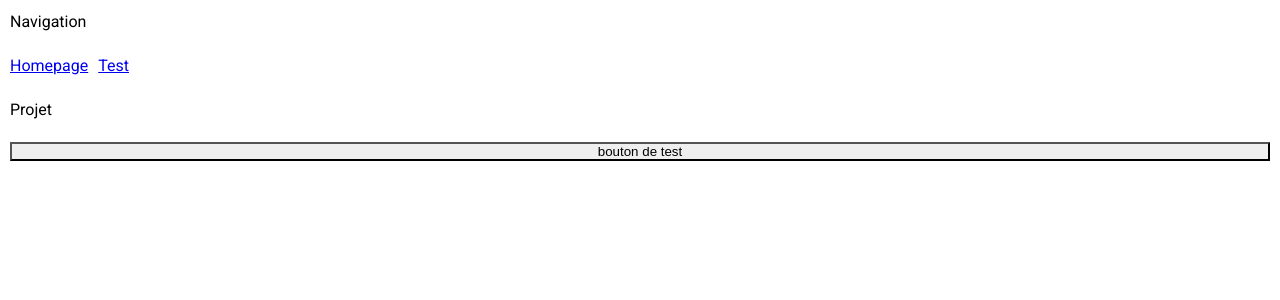
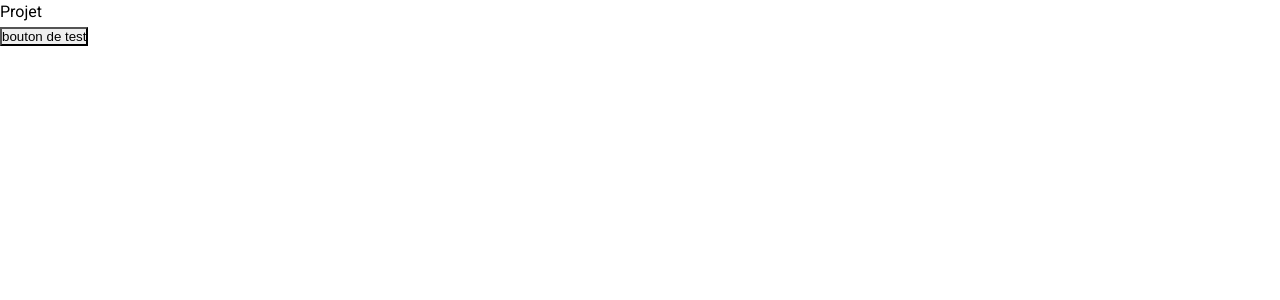
Before and after one commit to Alexandre-RICHARD/alex-front, a React (Vite) app: page /homepage in a window 1280 px wide. Shown: the top 300 px of the page. Built offline with nearby package versions, Linux system fonts and the light colour scheme.

Commit message:
feat: #36 prepare navigation

```diff
--- /dev/null
+++ b/src/projects/AppContainer.tsx
@@ -0,0 +1,13 @@
+import type { ReactNode } from "react";
+
+import { useAppNavigation } from "./appNavigation/useAppNavigation";
+
+type Props = {
+	children: ReactNode;
+};
+
+export function AppContainer({ children }: Props) {
+	useAppNavigation();
+
+	return children;
+}
--- a/src/projects/appNavigation/AppNavigation.tsx
+++ /dev/null
@@ -1,26 +0,0 @@
-import { NavLink, Outlet } from "react-router";
-
-import { projects } from "../projects.dictionnary";
-import styles from "./appNavigation.module.scss";
-import { useAppNavigation } from "./useAppNavigation";
-
-export function AppNavigation() {
-	useAppNavigation();
-
-	return (
-		<div className={styles.appNavigationContainer}>
-			<p>Navigation</p>
-			<nav className={styles.navigationItemBox}>
-				{Object.values(projects).map((route) => (
-					<NavLink
-						key={route.name}
-						to={route.path}
-					>
-						{route.name}
-					</NavLink>
-				))}
-			</nav>
-			<Outlet />
-		</div>
-	);
-}
--- a/src/projects/appNavigation/appNavigation.module.scss
+++ /dev/null
@@ -1,11 +0,0 @@
-.appNavigationContainer {
-  display: flex;
-  flex-direction: column;
-  gap: 2rem;
-  margin: 1rem;
-
-  .navigationItemBox {
-    display: flex;
-    gap: 1rem;
-  }
-}
--- a/src/projects/appNavigation/routes.ts
+++ b/src/projects/appNavigation/routes.ts
@@ -1,8 +1,7 @@
-import { createBrowserRouter, type RouteObject } from "react-router";
+import { createBrowserRouter, redirect, type RouteObject } from "react-router";
 
-import { projects } from "../projects.dictionnary";
-import { ProjectsEnum } from "../projects.enum";
-import { AppNavigation } from "./AppNavigation";
+import { projects } from "./projects.dictionnary";
+import { ProjectsEnum } from "./projects.enum";
 import type { RouteMeta } from "./routeMeta.type";
 
 const routes: Record<ProjectsEnum, RouteObject> = {
@@ -38,7 +37,14 @@ const routes: Record<ProjectsEnum, RouteObject> = {
 export const router = createBrowserRouter([
 	{
 		path: "/",
-		Component: AppNavigation,
-		children: Object.values(routes),
+		children: [
+			{
+				index: true,
+				loader() {
+					return redirect(projects[ProjectsEnum.Homepage].path);
+				},
+			},
+			...Object.values(routes),
+		],
 	},
 ]);
--- a/src/projects/homepage/index.tsx
+++ b/src/projects/homepage/index.tsx
@@ -1,13 +1,14 @@
 import { Button } from "../../common/components/button/Button";
+import { AppContainer } from "../AppContainer";
 
 export function Homepage() {
 	return (
-		<>
+		<AppContainer>
 			<p>Projet</p>
 			<Button
 				label="bouton de test"
 				onClick={() => {}}
 			/>
-		</>
+		</AppContainer>
 	);
 }
--- a/src/projects/test/index.tsx
+++ b/src/projects/test/index.tsx
@@ -1,11 +1,13 @@
 import { Route, Routes } from "react-router";
 
+import { AppContainer } from "../AppContainer";
 import { TestDisplayAll } from "./pages/TestDisplayAll";
 import { TestDisplayOne } from "./pages/TestDisplayOne";
 import { TestLayout } from "./pages/TestLayout";
 
 export function Test() {
 	return (
+		<AppContainer>
 			<Routes>
 				<Route element={<TestLayout />}>
 					<Route
@@ -18,5 +20,6 @@ export function Test() {
 					/>
 				</Route>
 			</Routes>
+		</AppContainer>
 	);
 }
--- a/vite.config.ts
+++ b/vite.config.ts
@@ -1,7 +1,7 @@
 import react from "@vitejs/plugin-react-swc";
 import path from "path";
 import { defineConfig, loadEnv } from "vite";
-import { projects } from "./src/projects/projects.dictionnary";
+import { projects } from "./src/projects/appNavigation/projects.dictionnary";
 
 export default defineConfig(({ mode }) => {
   const env = loadEnv(mode, process.cwd(), "");
```
Also changed, not shown: src/projects/appNavigation/projects.dictionnary.ts (renamed from src/projects/projects.dictionnary.ts), src/projects/appNavigation/projects.enum.ts (renamed from src/projects/projects.enum.ts). Lines whose indentation alone changed are shown as unchanged.
